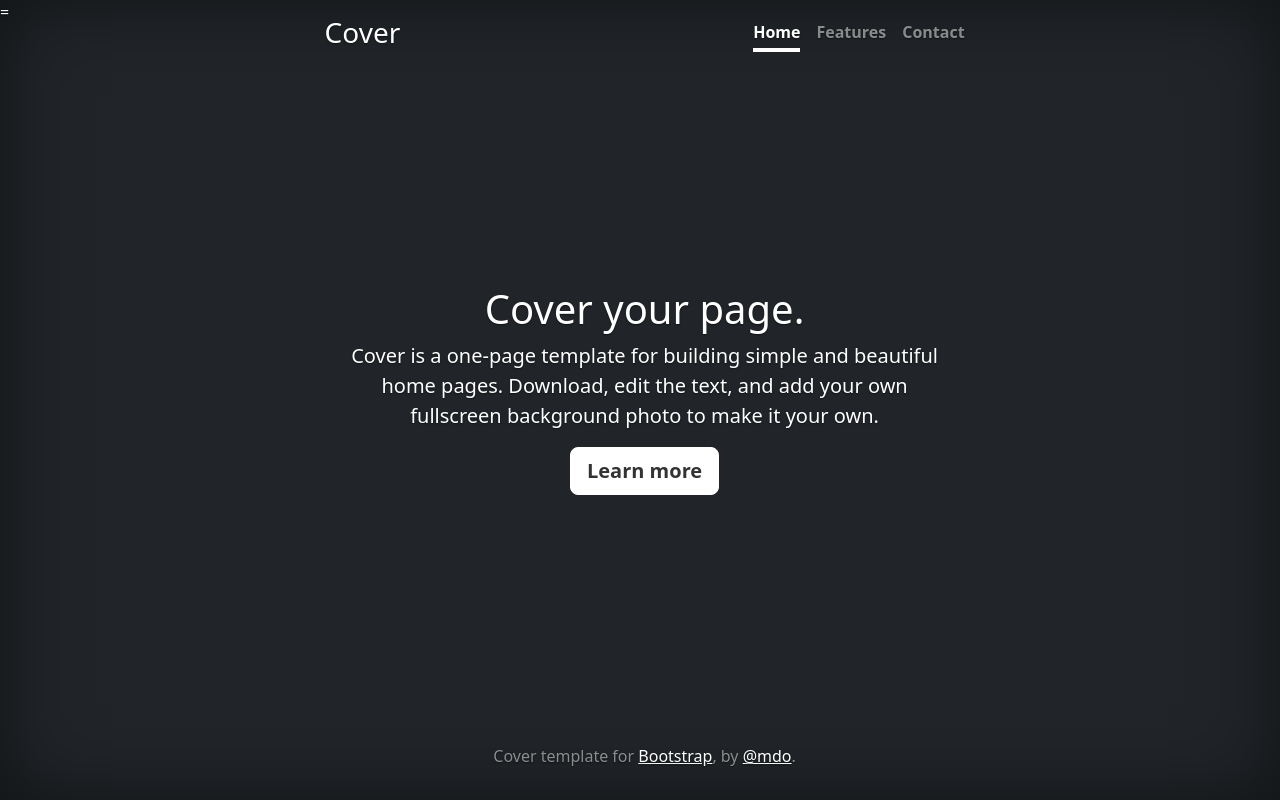
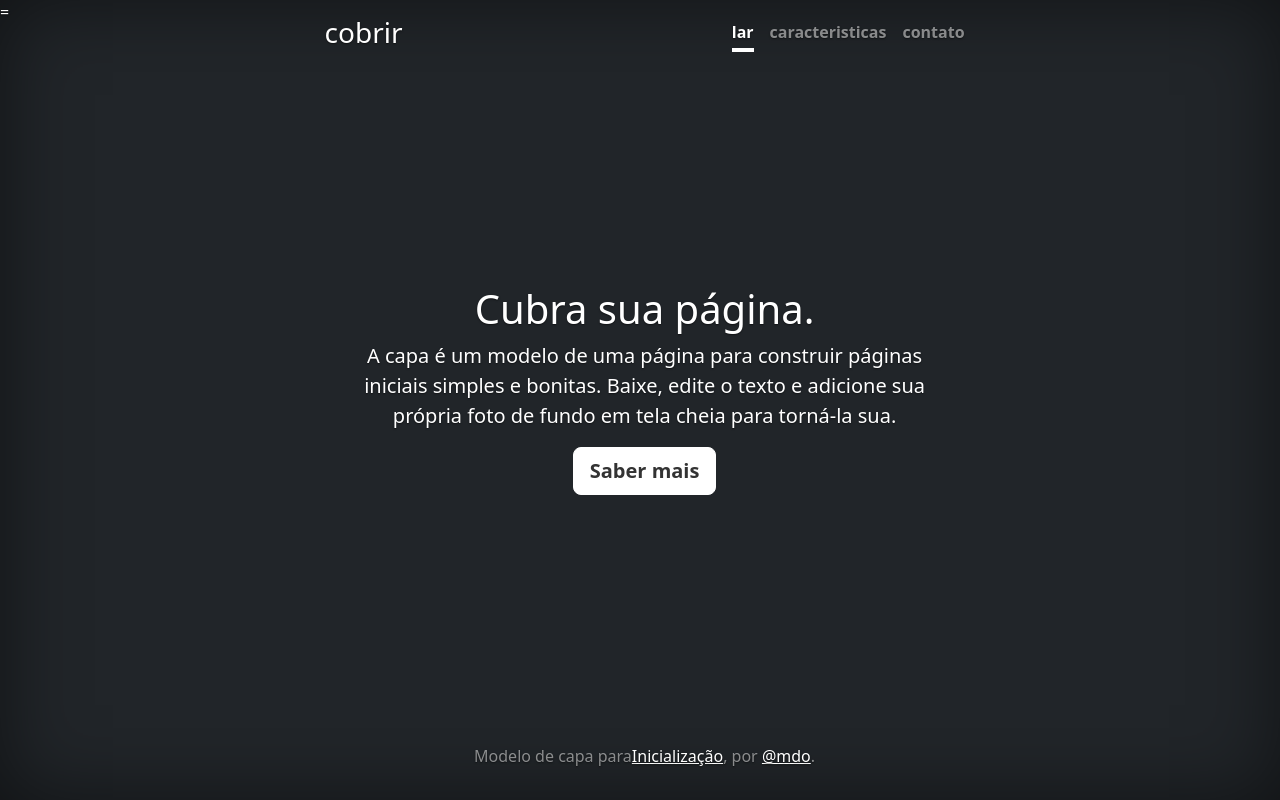
Before and after one commit to danielrezende2007/portifolio-pessoal, a plain HTML site: page index.html in a window 1280 px wide. Drawn offline with nearby package versions, Linux system fonts and the light colour scheme.

Commit message:
traduz a página index

```diff
--- a/index.html
+++ b/index.html
@@ -6,7 +6,7 @@
     <meta name="description" content="">
     <meta name="author" content="Mark Otto, Jacob Thornton, and Bootstrap contributors">
     <meta name="generator" content="Hugo 0.84.0">
-    <title>Cover Template · Bootstrap v5.0</title>
+    <title>Modelo de capa · Bootstrap v5.0</title>
     <link href="https://cdn.jsdelivr.net/npm/bootstrap@5.3.1/dist/css/bootstrap.min.css" rel="stylesheet" integrity="sha384-4bw+/aepP/YC94hEpVNVgiZdgIC5+VKNBQNGCHeKRQN+PtmoHDEXuppvnDJzQIu9" crossorigin="anonymous">
     <link rel="canonical" href="https://getbootstrap.com/docs/5.0/examples/cover/">=
 
@@ -40,25 +40,25 @@
 <div class="cover-container d-flex w-100 h-100 p-3 mx-auto flex-column">
   <header class="mb-auto">
     <div>
-      <h3 class="float-md-start mb-0">Cover</h3>
+      <h3 class="float-md-start mb-0">cobrir</h3>
       <nav class="nav nav-masthead justify-content-center float-md-end">
-        <a class="nav-link active" aria-current="page" href="#">Home</a>
-        <a class="nav-link" href="#">Features</a>
-        <a class="nav-link" href="#">Contact</a>
+        <a class="nav-link active" aria-current="page" href="#">lar</a>
+        <a class="nav-link" href="#">caracteristicas</a>
+        <a class="nav-link" href="#">contato</a>
       </nav>
     </div>
   </header>
 
   <main class="px-3">
-    <h1>Cover your page.</h1>
-    <p class="lead">Cover is a one-page template for building simple and beautiful home pages. Download, edit the text, and add your own fullscreen background photo to make it your own.</p>
+    <h1>Cubra sua página.</h1>
+    <p class="lead">A capa é um modelo de uma página para construir páginas iniciais simples e bonitas. Baixe, edite o texto e adicione sua própria foto de fundo em tela cheia para torná-la sua.</p>
     <p class="lead">
-      <a href="#" class="btn btn-lg btn-secondary fw-bold border-white bg-white">Learn more</a>
+      <a href="#" class="btn btn-lg btn-secondary fw-bold border-white bg-white">Saber mais</a>
     </p>
   </main>
 
   <footer class="mt-auto text-white-50">
-    <p>Cover template for <a href="https://getbootstrap.com/" class="text-white">Bootstrap</a>, by <a href="https://twitter.com/mdo" class="text-white">@mdo</a>.</p>
+    <p>Modelo de capa para<a href="https://getbootstrap.com/" class="text-white">Inicialização</a>, por <a href="https://twitter.com/mdo" class="text-white">@mdo</a>.</p>
   </footer>
 </div>
 
```
